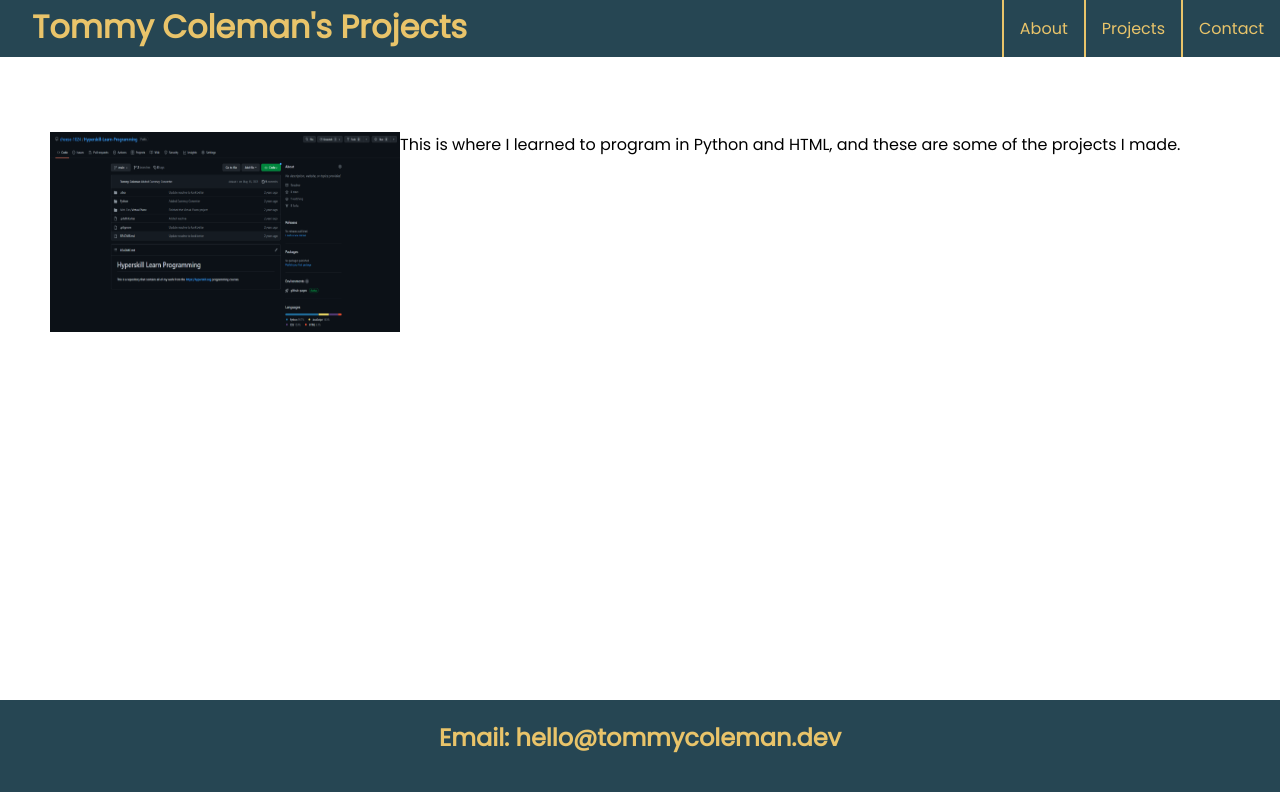
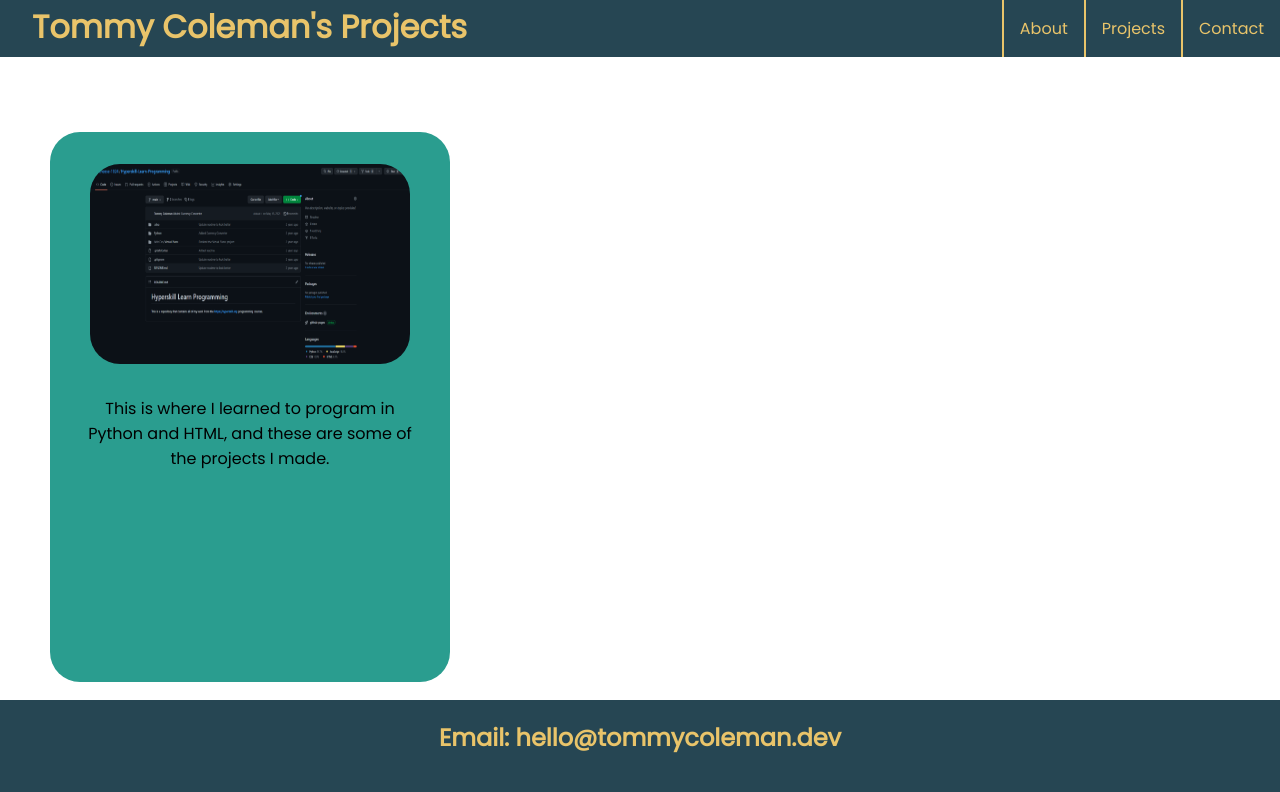
Before and after one commit to cheese-1024/projects, a plain HTML site: page index.html in a window 1280 px wide. Drawn offline with Linux system fonts and the light colour scheme.

Commit message:
added hover effect to card

```diff
--- a/index.html
+++ b/index.html
@@ -1,9 +1,9 @@
 <!DOCTYPE html>
-<!--[if lt IE 7]>      <html class="no-js lt-ie9 lt-ie8 lt-ie7"> <![endif]-->
-<!--[if IE 7]>         <html class="no-js lt-ie9 lt-ie8"> <![endif]-->
-<!--[if IE 8]>         <html class="no-js lt-ie9"> <![endif]-->
-<!--[if gt IE 8]>      <html class="no-js"> <![endif]-->
-<html>
+<!--[if lt IE 7]>      <html lang="en-GB" class="no-js lt-ie9 lt-ie8 lt-ie7"> <![endif]-->
+<!--[if IE 7]>         <html lang="en-GB" class="no-js lt-ie9 lt-ie8"> <![endif]-->
+<!--[if IE 8]>         <html lang="en-GB" class="no-js lt-ie9"> <![endif]-->
+<!--[if gt IE 8]>      <html lang="en-GB" class="no-js"> <![endif]-->
+<html lang="en-GB">
   <head>
     <meta charset="utf-8">
     <meta http-equiv="X-UA-Compatible" content="IE=edge">
@@ -14,6 +14,7 @@
     <link rel="preconnect" href="https://fonts.googleapis.com">
 <link rel="preconnect" href="https://fonts.gstatic.com" crossorigin>
 <link href="https://fonts.googleapis.com/css2?family=Poppins:wght@100;200;400&display=swap" rel="stylesheet">
+    <link href="main.js" rel="script">
   </head>
   <body>
     <div id="navbar" class="">
@@ -27,8 +28,12 @@
       </nav>
     </div>
     <div id="projects">
-      <img id="hyperskill-img" src="hyperskill-learn-programming.png" alt="Screenshot of GitHub Repository">
-      <p>This is where I learned to program in Python and HTML, and these are some of the projects I made.</p>
+      <div class="project-card">
+        <a href="https://github.com/cheese-1024/Hyperskill-Learn-Programming">
+          <img id="hyperskill-img"  src="hyperskill-learn-programming.png" alt="Screenshot of Repository">
+        </a>
+        <p>This is where I learned to program in Python and HTML, and these are some of the projects I made.</p>
+      </div>
     </div>
     <div id="footer">
       <h2 id="email">Email: hello@tommycoleman.dev</h2>
--- a/style.css
+++ b/style.css
@@ -92,6 +92,34 @@
 }
 
 #hyperskill-img {
-  width: 350px;
+
   height: 200px;
+  border-radius: 30px;
+  display: block;
+  margin-top: 2rem;
+  margin-left: auto;
+  margin-right: auto;
+  width: 80%;
 }
+
+.project-card {
+  width: 400px;
+  height: 550px;
+  background: var(--2);
+  border-radius: 30px;
+  transition-duration: 300ms;
+  transition-property: transform, box-shadow;
+  transition-timing-function: ease-out;
+  transform: rotate3d(0,0,0,0);
+}
+
+.project-card:hover {
+  transition-duration: 150ms;
+  box-shadow: 0 5px 20px 5px #00000044;
+}
+
+.project-card > p {
+  margin: 2rem;
+  wrap-option: wrap;
+  text-align: center;
+}
```
Also changed, not shown: main.js (added, +45 -0 lines).
